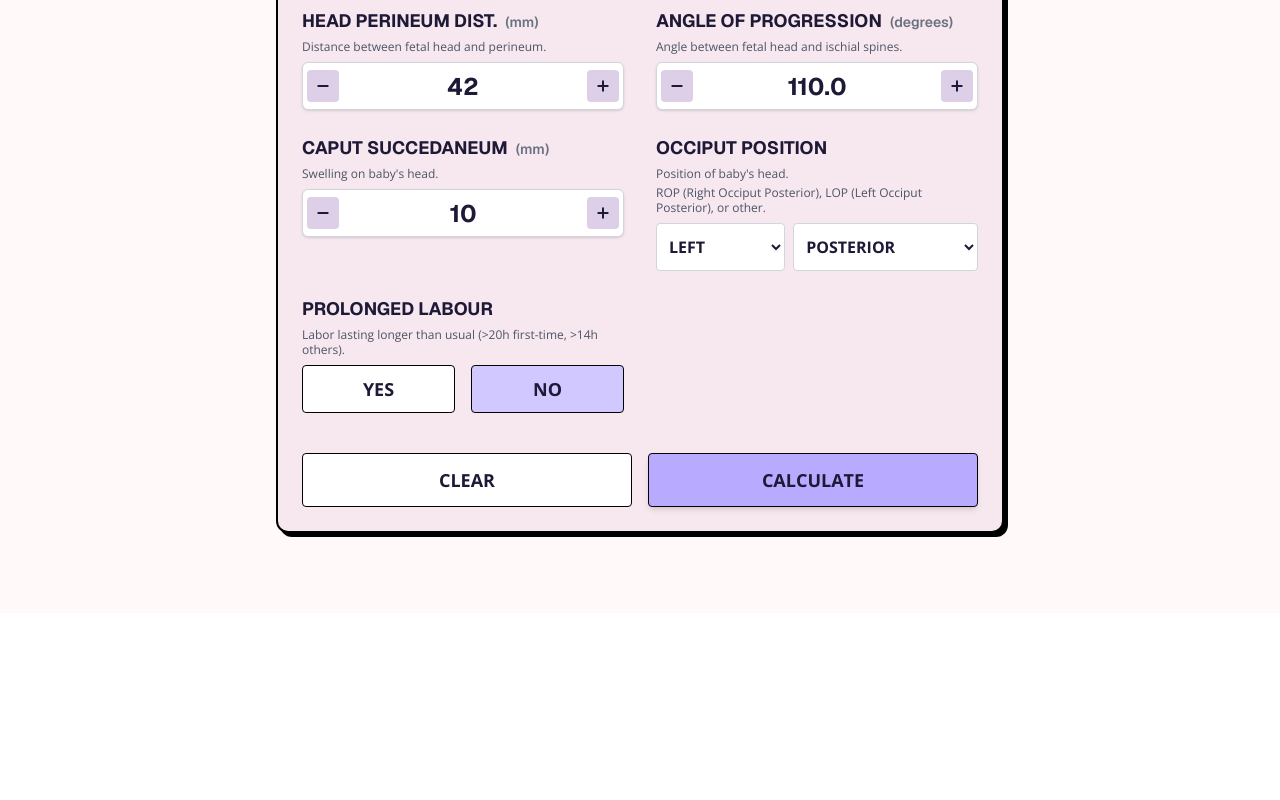
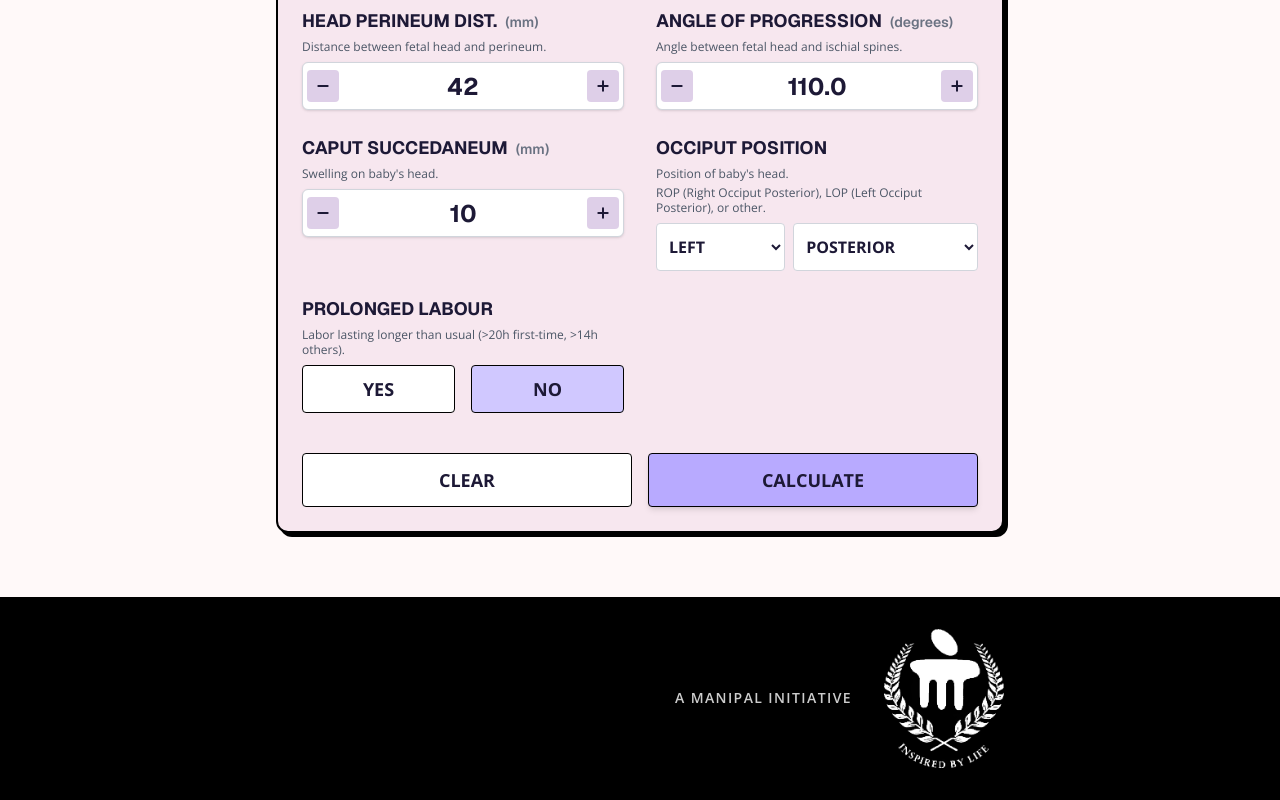
Before and after one commit to HyperToken9/intrapartum-web-app, a Next.js app: page / in a window 1280 px wide. Shown: the part 433-1233 px from the top of the page. Before the commit the page ends 1046 px from the top, so only its background shows below. Built offline with nearby package versions, Linux system fonts and the light colour scheme.

Commit message:
added a footer

```diff
--- a/app/page.tsx
+++ b/app/page.tsx
@@ -2,6 +2,7 @@
 
 import React, { useState, useRef } from "react";
 import { Open_Sans, Roboto_Condensed } from "next/font/google"; // Font loading
+import Image from "next/image";
 
 // Components
 import { ManipalForm } from "@/components/ManipalForm";
@@ -75,7 +76,9 @@ export default function IntrapartumApp() {
   };
 
   return (
-    <main className={`min-h-screen bg-[#FFF9F9] ${openSans.className} pb-20`}>
+    <main
+      className={`min-h-screen flex flex-col bg-[#FFF9F9] ${openSans.className}`}
+    >
       {/* Header */}
       <header className="sticky top-0 z-10 bg-[#FFF9F9]/90 backdrop-blur-sm px-6 py-4 shadow-sm">
         <div className="mx-auto max-w-3xl">
@@ -89,7 +92,7 @@ export default function IntrapartumApp() {
         </div>
       </header>
 
-      <div ref={topRef} className="mx-auto max-w-3xl px-5 pt-6">
+      <div ref={topRef} className="mx-auto max-w-3xl px-5 pt-6 flex-grow pb-16">
         <h2 className="mb-6 text-xl font-semibold uppercase tracking-wide text-[#09000A]">
           Single Assessment
         </h2>
@@ -120,6 +123,23 @@ export default function IntrapartumApp() {
           onClear={handleClear}
         />
       </div>
+
+      {/* Footer */}
+      <footer className="mt-auto bg-[#000000] py-8">
+        <div className="mx-auto max-w-3xl px-5 flex flex-row items-center justify-end gap-6 sm:gap-8">
+          <p className="text-sm font-semibold tracking-widest text-white/80 uppercase hover:text-white transition-colors duration-300">
+            A Manipal Initiative
+          </p>
+          <Image
+            src="/Manipal_University_logo.png"
+            alt="Manipal Logo"
+            width={120}
+            height={60}
+            className="object-contain brightness-0 invert opacity-100"
+            priority
+          />
+        </div>
+      </footer>
     </main>
   );
 }
```
Also changed, not shown: public/Manipal_University_logo.png (added).
